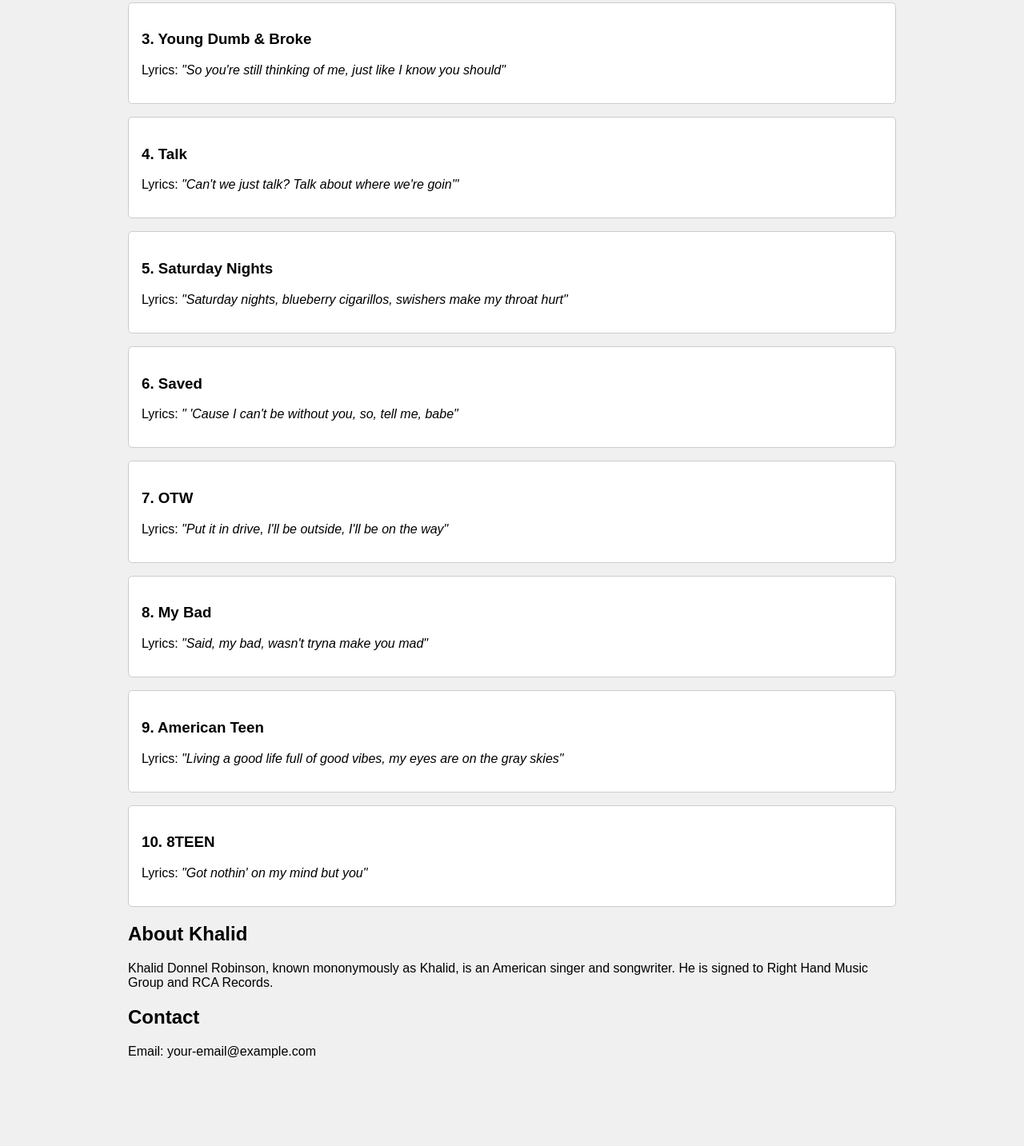
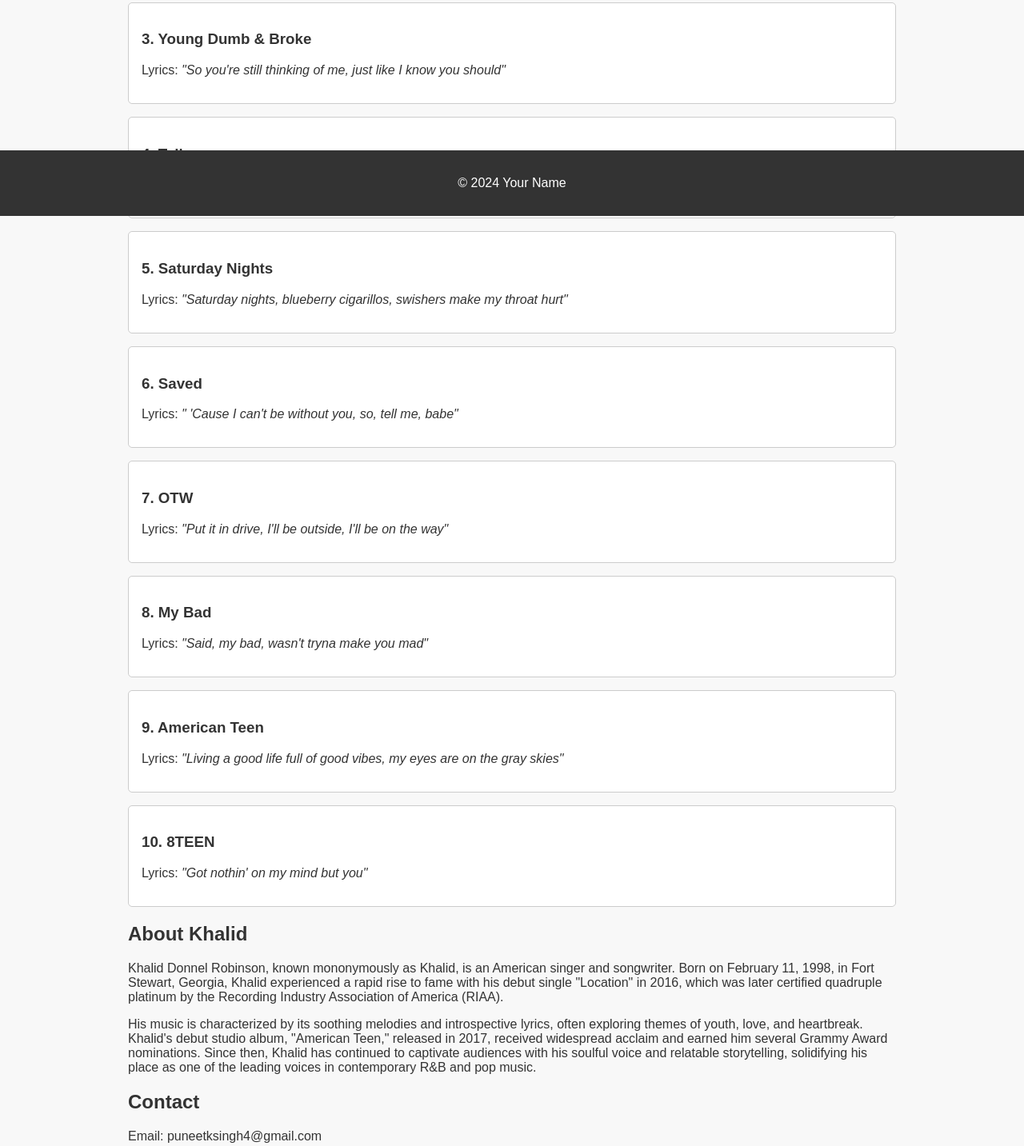
Before and after one commit to puneeks1/top10khalidsongs.github.io, a plain HTML site: page index.html in a window 1280 px wide. Shown: the part 530-1963 px from the top of the page at 80% size. Before the commit the page ends 1902 px from the top, so only its background shows below. Drawn offline with Linux system fonts and the light colour scheme.

Commit message:
Update index.html

```diff
--- a/index.html
+++ b/index.html
@@ -10,7 +10,8 @@
             font-family: Arial, sans-serif;
             margin: 0;
             padding: 0;
-            background-color: #f0f0f0;
+            background-color: #f8f8f8;
+            color: #333;
         }
         header {
             background-color: #333;
@@ -33,8 +34,8 @@
             margin: 0 auto;
             padding: 2rem 1rem;
         }
-        h1 {
-            text-align: center;
+        h1, h2, h3 {
+            color: #333;
         }
         .song {
             border: 1px solid #ccc;
@@ -42,6 +43,16 @@
             margin-bottom: 1rem;
             padding: 1rem;
             background-color: #fff;
+        }
+        footer {
+            text-align: center;
+            padding: 1rem 0;
+            background-color: #333;
+            color: #fff;
+            position: fixed;
+            bottom: 0;
+            left: 0;
+            width: 100%;
         }
     </style>
 </head>
@@ -100,12 +111,17 @@
         </section>
         <section id="about-khalid">
             <h2>About Khalid</h2>
-            <p>Khalid Donnel Robinson, known mononymously as Khalid, is an American singer and songwriter. He is signed to Right Hand Music Group and RCA Records.</p>
+            <p>Khalid Donnel Robinson, known mononymously as Khalid, is an American singer and songwriter. Born on February 11, 1998, in Fort Stewart, Georgia, Khalid experienced a rapid rise to fame with his debut single "Location" in 2016, which was later certified quadruple platinum by the Recording Industry Association of America (RIAA).</p>
+
+            <p>His music is characterized by its soothing melodies and introspective lyrics, often exploring themes of youth, love, and heartbreak. Khalid's debut studio album, "American Teen," released in 2017, received widespread acclaim and earned him several Grammy Award nominations. Since then, Khalid has continued to captivate audiences with his soulful voice and relatable storytelling, solidifying his place as one of the leading voices in contemporary R&B and pop music.</p>
         </section>
         <section id="contact">
             <h2>Contact</h2>
-            <p>Email: your-email@example.com</p>
+            <p>Email: puneetksingh4@gmail.com</p>
         </section>
     </div>
+    <footer>
+        <p>&copy; 2024 Your Name</p>
+    </footer>
 </body>
 </html>
```
